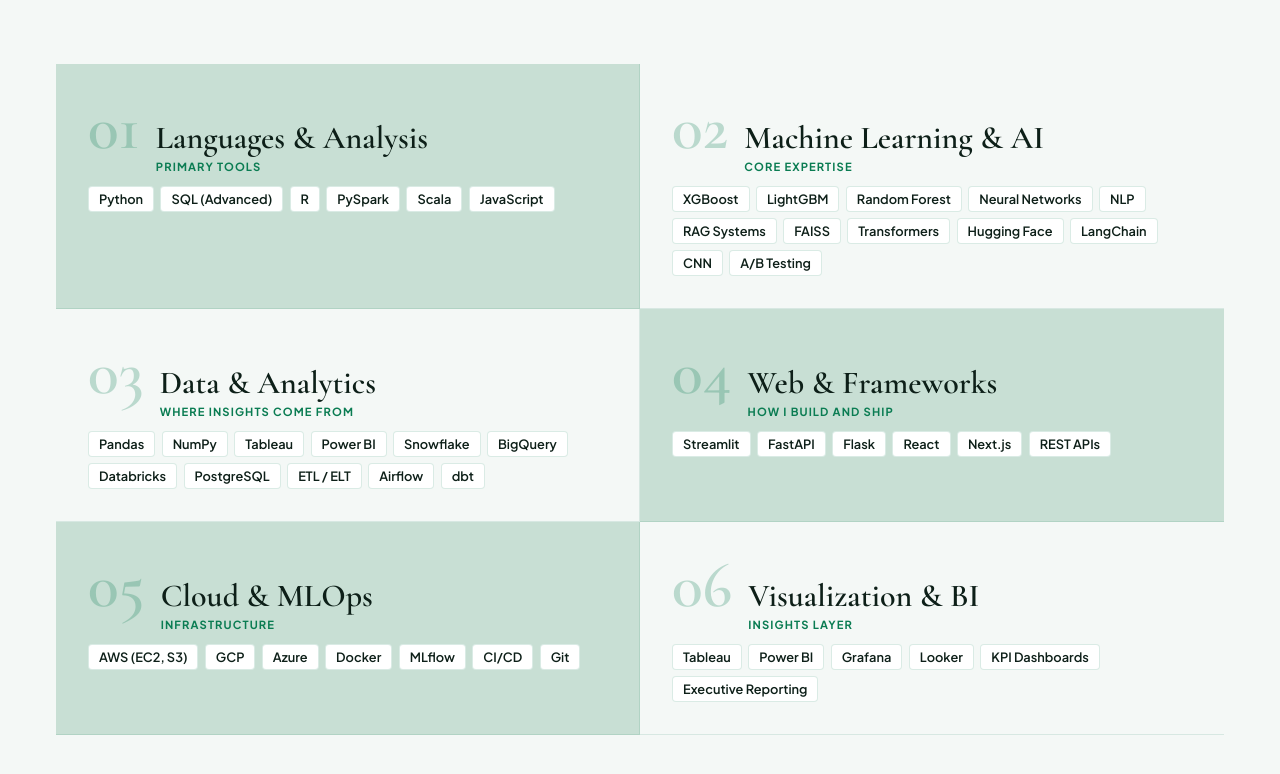
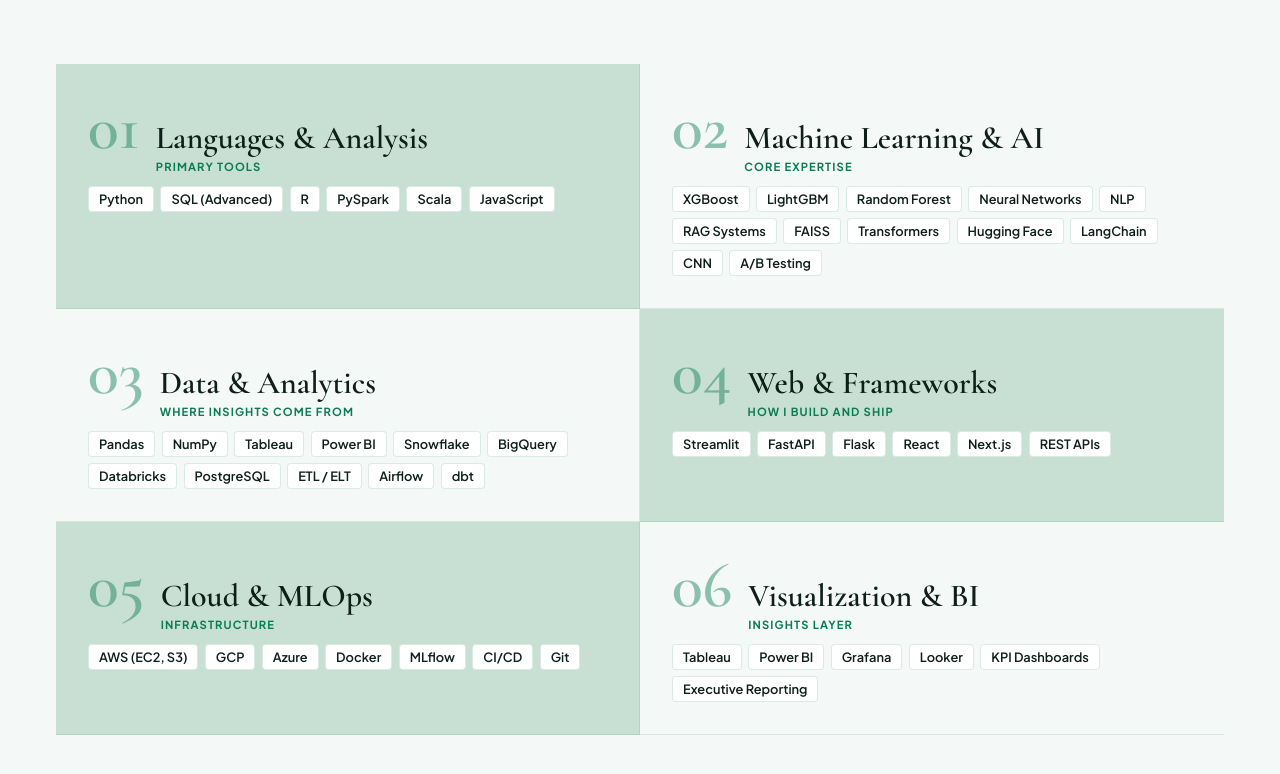
Before and after one commit to Krithikap019/ai-portfolio, a Next.js app: page / in a window 1280 px wide. Shown: the part 2106-2880 px from the top of the page. Built offline with nearby package versions, Linux system fonts and the light colour scheme.

Commit message:
Tech Stack 2

```diff
--- a/app/page.jsx
+++ b/app/page.jsx
@@ -329,7 +329,7 @@
           ].map((cat, i) => (
             <div key={cat.num} style={{ padding: "2rem", borderBottom: "1px solid rgba(10,124,82,0.12)", borderRight: i % 2 === 0 ? "1px solid rgba(10,124,82,0.12)" : "none", background: [0, 3, 4].includes(i) ? "#c8dfd4" : "transparent" }}>
               <div style={{ display: "flex", alignItems: "baseline", gap: "1rem", marginBottom: "0.8rem" }}>
-                <span style={{ fontFamily: "'Cormorant Garamond', serif", fontSize: "4rem", fontWeight: 600, color: "rgba(10,124,82,0.25)", lineHeight: 1 }}>{cat.num}</span>
+                <span style={{ fontFamily: "'Cormorant Garamond', serif", fontSize: "4rem", fontWeight: 600, color: "rgba(10,124,82,0.45)", lineHeight: 1 }}>{cat.num}</span>
                 <div>
                   <h3 style={{ fontFamily: "'Cormorant Garamond', serif", fontSize: "2rem", fontWeight: 600, color: "#0d1f18", marginBottom: "0.1rem" }}>{cat.title}</h3>
                   <p style={{ fontSize: "0.7rem", fontWeight: 700, letterSpacing: "0.1em", textTransform: "uppercase", color: "#0a7c52" }}>{cat.sub}</p>
```
